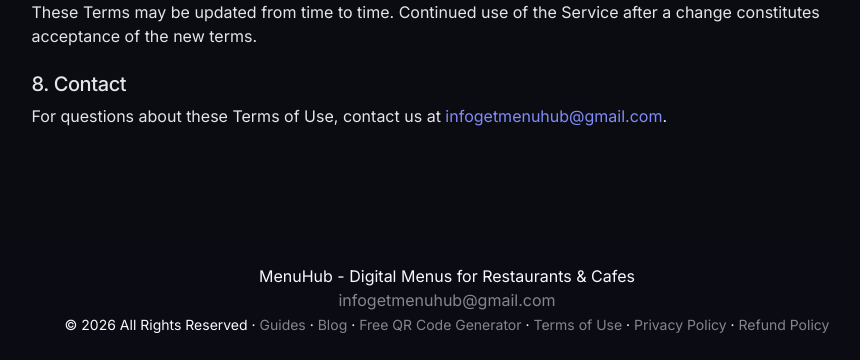
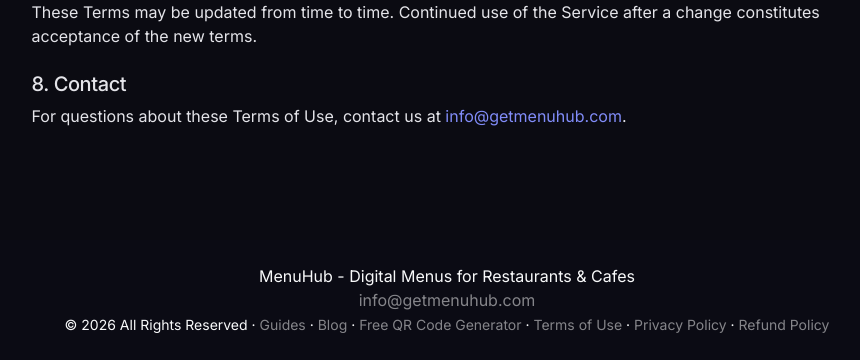
Before and after one commit to jimc4rry/Digital-QR-Platform-Global, a Django app: page /terms/ in a window 1280 px wide. Shown: the part 946-1306 px from the top of the page, without its empty margins (193-1053 px from the left). Run offline with Django 4.2, Linux system fonts and the light colour scheme.

Commit message:
Switch public contact email from gmail to info@getmenuhub.com
Now that info@getmenuhub.com is live (Cloudflare Email Routing +
Brevo domain auth), update the footer, legal pages, and the default
DEFAULT_FROM_EMAIL to use it instead of the gmail address.

```diff
--- a/menu-platform/menu_platform/settings.py
+++ b/menu-platform/menu_platform/settings.py
@@ -227,7 +227,7 @@ EMAIL_PORT = config('EMAIL_PORT', default=587, cast=int)
 EMAIL_USE_TLS = config('EMAIL_USE_TLS', default=True, cast=bool)
 EMAIL_HOST_USER = config('EMAIL_HOST_USER', default='')
 EMAIL_HOST_PASSWORD = config('EMAIL_HOST_PASSWORD', default='')
-DEFAULT_FROM_EMAIL = config('DEFAULT_FROM_EMAIL', default='MenuHub <infogetmenuhub@gmail.com>')
+DEFAULT_FROM_EMAIL = config('DEFAULT_FROM_EMAIL', default='MenuHub <info@getmenuhub.com>')
 
 DEFAULT_AUTO_FIELD = 'django.db.models.BigAutoField'
 
--- a/menu-platform/templates/base.html
+++ b/menu-platform/templates/base.html
@@ -257,7 +257,7 @@
     <footer class="bg-dark text-light py-4 mt-5">
         <div class="container text-center">
             <p class="mb-0">MenuHub - {% trans "Digital Menus for Restaurants & Cafes" %}</p>
-            <p class="mb-0"><a href="mailto:infogetmenuhub@gmail.com" class="text-white-50">infogetmenuhub@gmail.com</a></p>
+            <p class="mb-0"><a href="mailto:info@getmenuhub.com" class="text-white-50">info@getmenuhub.com</a></p>
             <small>
                 &copy; 2026 {% trans "All Rights Reserved" %}
                 &middot; <a href="{% url 'guides_index' %}" class="text-white-50">{% trans "Guides" %}</a>
--- a/menu-platform/templates/privacy.html
+++ b/menu-platform/templates/privacy.html
@@ -38,7 +38,7 @@
             <p>{% blocktrans %}We may update this policy from time to time. Continued use of the Service after a change constitutes acceptance of the updated policy.{% endblocktrans %}</p>
 
             <h2 class="h5 mt-4">10. {% trans "Contact" %}</h2>
-            <p>{% blocktrans %}For questions about this Privacy Policy or to exercise your data rights, contact us at <a href="mailto:infogetmenuhub@gmail.com">infogetmenuhub@gmail.com</a>.{% endblocktrans %}</p>
+            <p>{% blocktrans %}For questions about this Privacy Policy or to exercise your data rights, contact us at <a href="mailto:info@getmenuhub.com">info@getmenuhub.com</a>.{% endblocktrans %}</p>
         </div>
     </div>
 </div>
--- a/menu-platform/templates/refund_policy.html
+++ b/menu-platform/templates/refund_policy.html
@@ -26,7 +26,7 @@
             <p>{% blocktrans %}All payments are processed by Paddle.com, our Merchant of Record, who also handles applicable taxes. Any dispute regarding a specific charge can also be raised directly with Paddle.{% endblocktrans %}</p>
 
             <h2 class="h5 mt-4">6. {% trans "Contact" %}</h2>
-            <p>{% blocktrans %}For questions about this Refund Policy, contact us at <a href="mailto:infogetmenuhub@gmail.com">infogetmenuhub@gmail.com</a>.{% endblocktrans %}</p>
+            <p>{% blocktrans %}For questions about this Refund Policy, contact us at <a href="mailto:info@getmenuhub.com">info@getmenuhub.com</a>.{% endblocktrans %}</p>
         </div>
     </div>
 </div>
--- a/menu-platform/templates/terms.html
+++ b/menu-platform/templates/terms.html
@@ -32,7 +32,7 @@
             <p>{% blocktrans %}These Terms may be updated from time to time. Continued use of the Service after a change constitutes acceptance of the new terms.{% endblocktrans %}</p>
 
             <h2 class="h5 mt-4">8. {% trans "Contact" %}</h2>
-            <p>{% blocktrans %}For questions about these Terms of Use, contact us at <a href="mailto:infogetmenuhub@gmail.com">infogetmenuhub@gmail.com</a>.{% endblocktrans %}</p>
+            <p>{% blocktrans %}For questions about these Terms of Use, contact us at <a href="mailto:info@getmenuhub.com">info@getmenuhub.com</a>.{% endblocktrans %}</p>
         </div>
     </div>
 </div>
```
Also changed, not shown: 1 other file.
